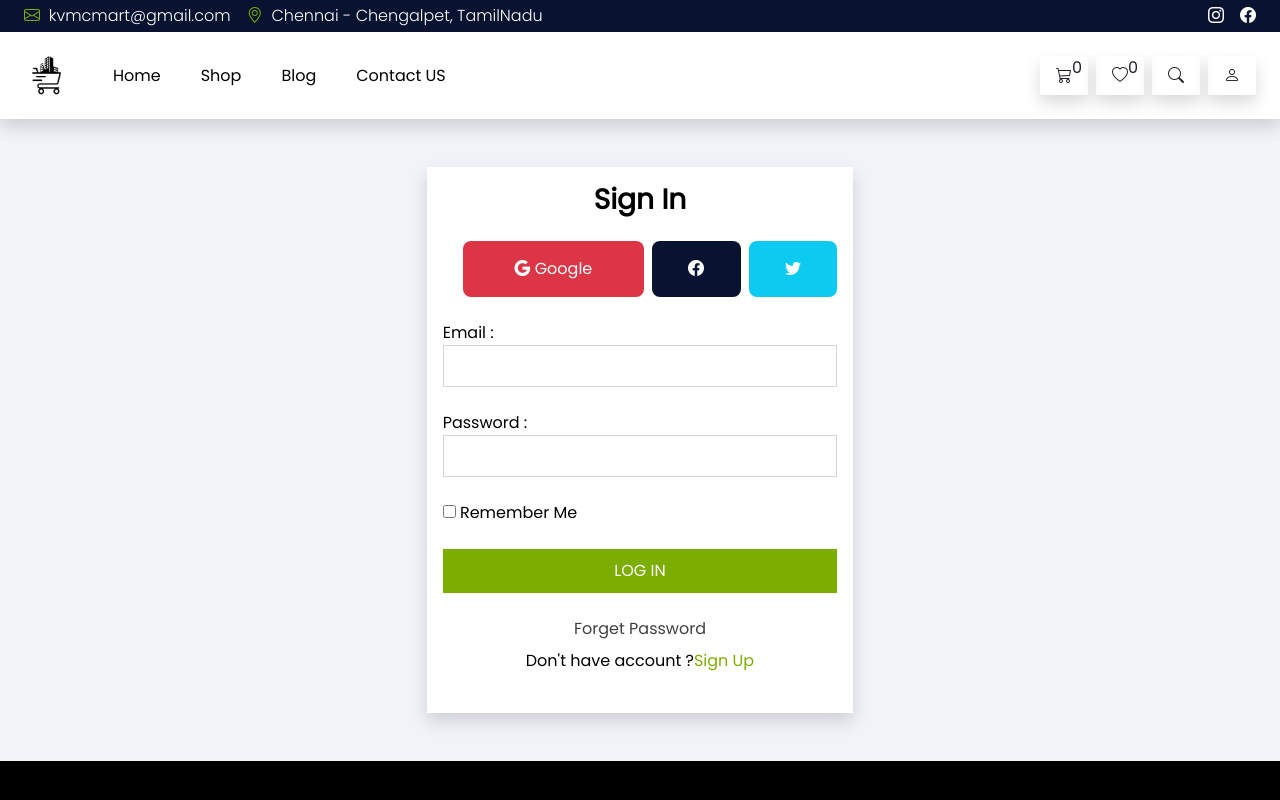
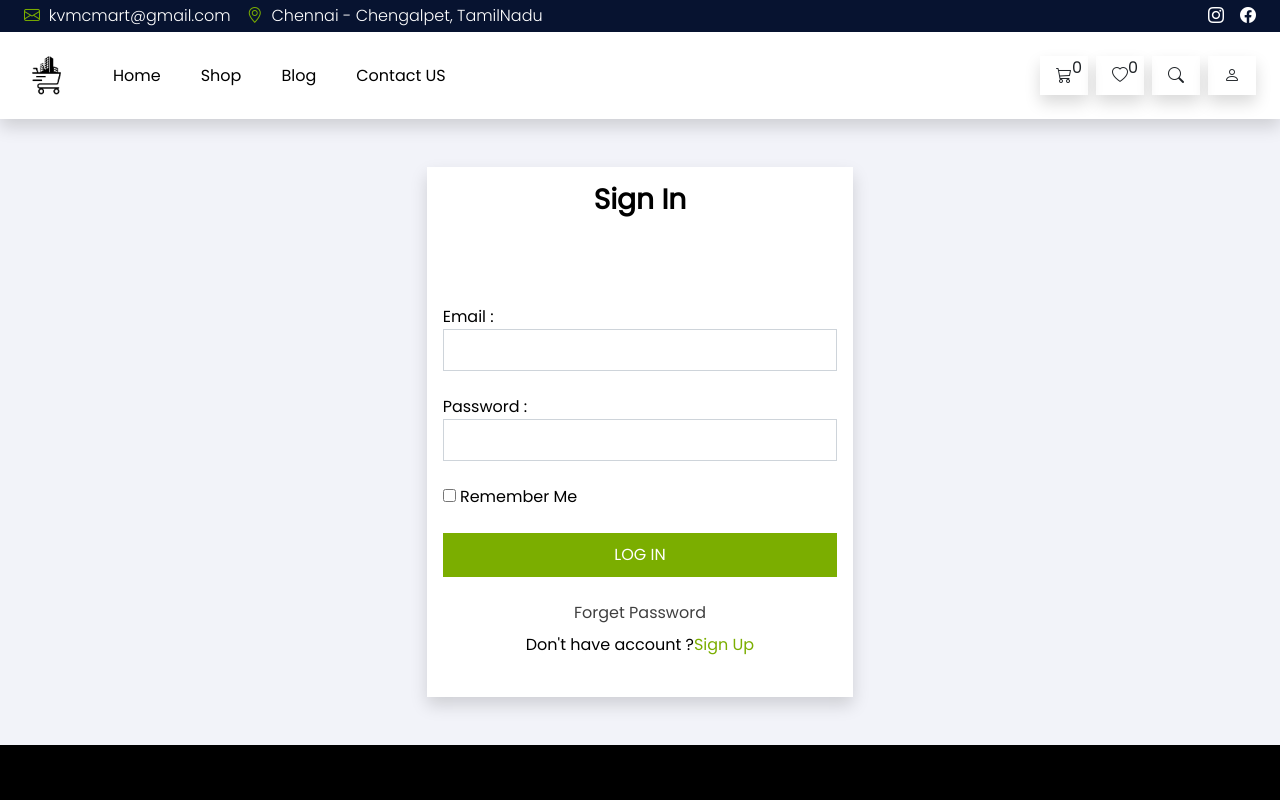
Before and after one commit to Kailash1233/cmart-frontend, a React (Vite) app: page /login in a window 1280 px wide. Shown: the top 800 px of the page. Built offline with nearby package versions, Linux system fonts and the light colour scheme; no server answers.

Commit message:
Google oauth changes

```diff
--- a/src/components/Form.tsx
+++ b/src/components/Form.tsx
@@ -10,6 +10,7 @@ import RoutePaths from "../config";
 import { checkLogin, getItem, setItem } from "../Utils/Generals";
 import axios, { AxiosError } from "axios";
 import { GoogleLogin } from '@react-oauth/google';
+import { jwtDecode } from "jwt-decode";
 
 type LoginFormState = {
   email: string;
@@ -63,12 +64,17 @@ const LoginForm = () => {
           <GoogleLogin
             onSuccess={credentialResponse => {
               console.log(credentialResponse);
+              const token : any = credentialResponse.credential;
+                const decoded = jwtDecode(token);
+                console.log(decoded);
+                const decodedHeader = jwtDecode(token, { header: true });
+                console.log(decodedHeader);
             }}
             onError={() => {
               console.log('Login Failed');
             }}
           />;
-          <a href="#" className="d-block s-google w-50 bg-danger p-3 rounded-3">
+          {/* <a href="#" className="d-block s-google w-50 bg-danger p-3 rounded-3">
             <i className="bi bi-google"></i>
             <span> Google</span>
           </a>
@@ -80,7 +86,7 @@ const LoginForm = () => {
           </a>
           <a href="#" className="d-block s-twitter w-25 bg-info rounded-3">
             <i className="bi bi-twitter" style={{ lineHeight: "55px" }}></i>
-          </a>
+          </a> */}
         </div>
         <div className="my-4">
           <div className="username w-100">
```
